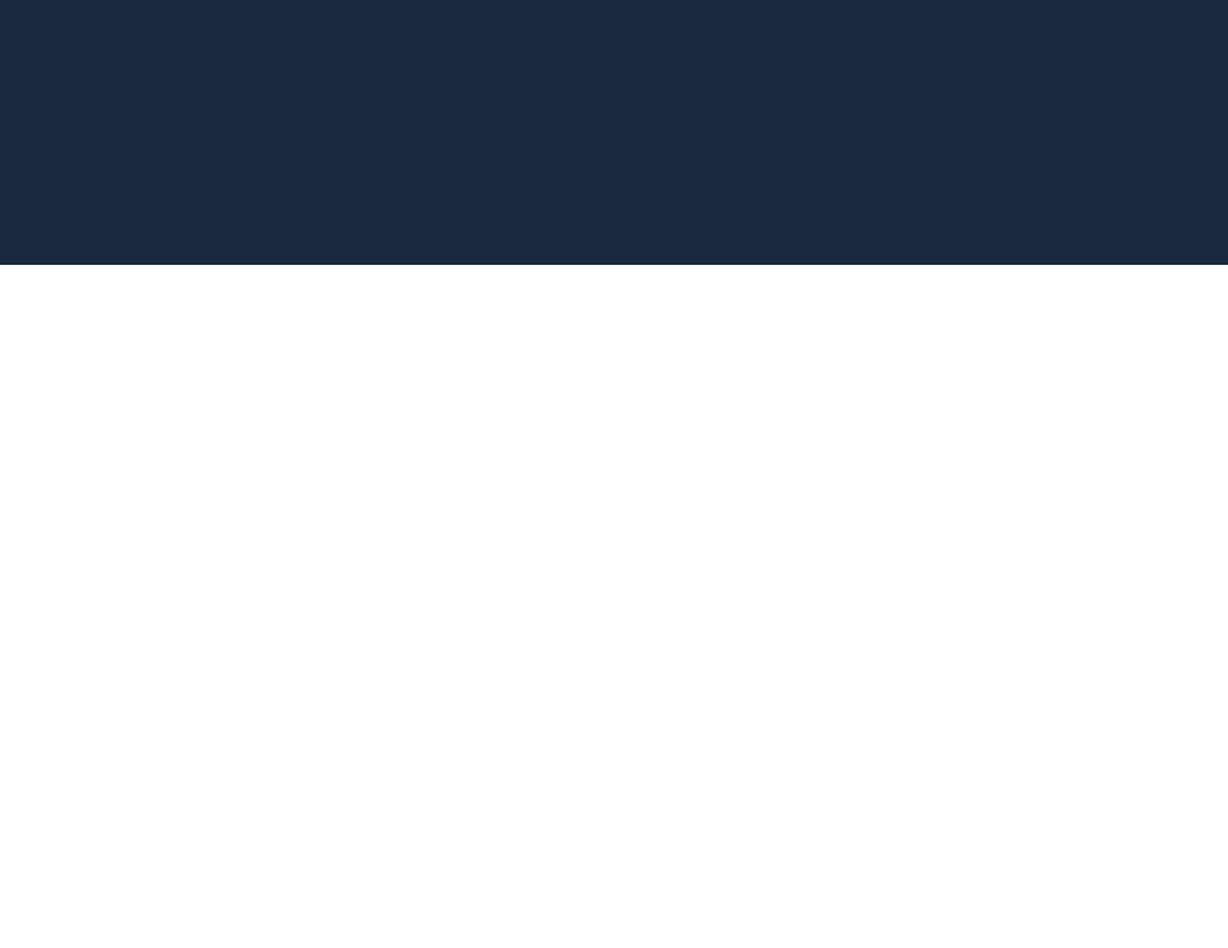
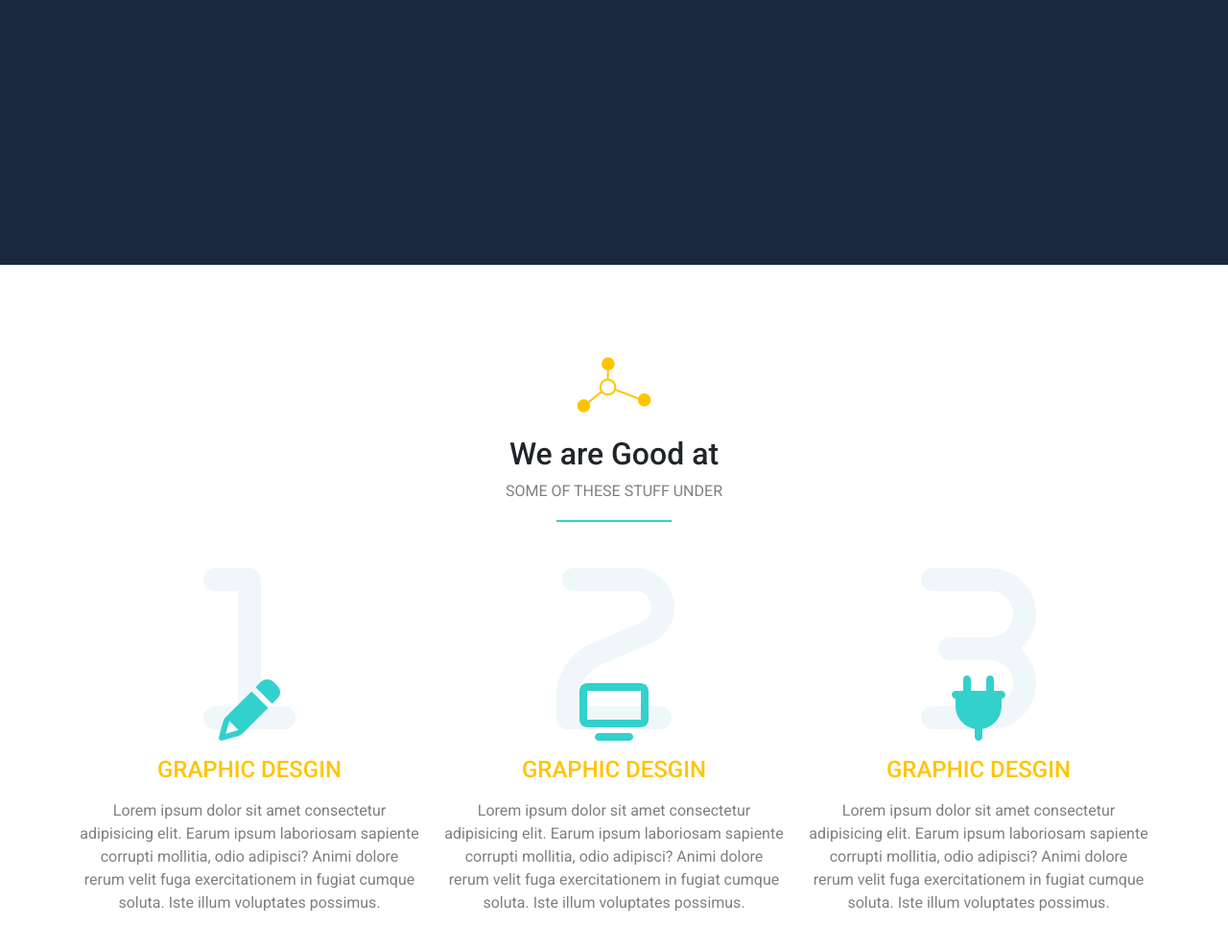
Before and after one commit to AmirElsaeed/Bondi, a plain HTML site: page index.html in a window 1280 px wide. Shown: the part 524-1512 px from the top of the page at 96% size. Before the commit the page ends 800 px from the top, so only its background shows below. Drawn offline with Linux system fonts and the light colour scheme.

Commit message:
features section

```diff
--- a/css/bondi.css
+++ b/css/bondi.css
@@ -3,6 +3,7 @@
     --green-color: #33d1cc;
     --red-color: #ff3150;
     --yellow-color: #ffc400;
+    --section-color: #eff7fa;
 }
 body {
     font-family: 'Roboto', sans-serif;
@@ -15,6 +16,16 @@ body {
 .main-btn:hover {
     background-color: #f11032;
     color: var(--yellow-color);
+}
+.main-title::after {
+    content: '';
+    width: 120px;
+    height: 2px;
+    background-color: var(--green-color);
+    position: absolute;
+    bottom: -20px;
+    left: 50%;
+    transform: translateX(-50%);
 }
 /*start navbar*/
 .navbar {
@@ -53,3 +64,22 @@ body {
     min-height: calc(100vh - 72px);
 }
 /*end landing*/
+/* start features */
+.features .icon-holder {
+    height: 200px;
+}
+.features .icon-holder svg {
+    left: 50%;
+    transform: translateX(-50%);
+}
+.features .icon-holder .number {
+    font-size: 12rem;
+    color: var(--section-color);
+}
+.features .icon-holder .icon {
+    color: var(--green-color);
+}
+.features .feat h4 {
+    color: var(--yellow-color);
+}
+/* end features */
--- a/index.html
+++ b/index.html
@@ -64,6 +64,50 @@
         <a href="#" class="btn rounded-pill main-btn">Get Started</a>
       </div>
     </div>
+
+    <div class="features text-center pt-5 pb-5">
+      <div class="container">
+        <div class="main-title mt-5 mb-5 position-relative"><!--so i can use before and after-->
+          <img class="mb-4" src="imgs/title.png" alt="" />
+          <h2>We are Good at</h2>
+          <p class="text-black-50 text-uppercase">Some Of These Stuff Under</p>
+        </div>
+        <div class="row">
+          <div class="col-md-6 col-lg-4"> <!-- 2 columns in md screen, 3 cols in lg-->
+            <div class="feat">
+              <div class="icon-holder position-relative">
+                <div class="fa-solid fa-1 position-absolute bottom-0 number"></div>
+                <div class="fa-solid fa-pencil fa-4x position-absolute bottom-0 icon"></div>
+              </div>
+              <h4 class="mb-3 mt-3 text-uppercase">Graphic Desgin</h4>
+              <p class="text-black-50 lh-base">Lorem ipsum dolor sit amet consectetur adipisicing elit. Earum ipsum laboriosam sapiente corrupti mollitia, odio adipisci? Animi dolore rerum velit fuga exercitationem in fugiat cumque soluta. Iste illum voluptates possimus.</p>
+            </div>
+          </div>
+
+          <div class="col-md-6 col-lg-4"> <!-- 2 columns in md screen, 3 cols in lg-->
+            <div class="feat">
+              <div class="icon-holder position-relative">
+                <div class="fa-solid fa-2 position-absolute bottom-0 number"></div>
+                <div class="fa-solid fa-tv fa-4x position-absolute bottom-0 icon"></div>
+              </div>
+              <h4 class="mb-3 mt-3 text-uppercase">Graphic Desgin</h4>
+              <p class="text-black-50 lh-base">Lorem ipsum dolor sit amet consectetur adipisicing elit. Earum ipsum laboriosam sapiente corrupti mollitia, odio adipisci? Animi dolore rerum velit fuga exercitationem in fugiat cumque soluta. Iste illum voluptates possimus.</p>
+            </div>
+          </div>
+
+          <div class="col-md-6 col-lg-4"> <!-- 2 columns in md screen, 3 cols in lg-->
+            <div class="feat">
+              <div class="icon-holder position-relative">
+                <div class="fa-solid fa-3 position-absolute bottom-0 number"></div>
+                <div class="fa-solid fa-plug fa-4x position-absolute bottom-0 icon"></div>
+              </div>
+              <h4 class="mb-3 mt-3 text-uppercase">Graphic Desgin</h4>
+              <p class="text-black-50 lh-base">Lorem ipsum dolor sit amet consectetur adipisicing elit. Earum ipsum laboriosam sapiente corrupti mollitia, odio adipisci? Animi dolore rerum velit fuga exercitationem in fugiat cumque soluta. Iste illum voluptates possimus.</p>
+            </div>
+          </div>
+        </div>
+      </div>
+    </div>
     <script src="js/bootstrap.bundle.min.js"></script>
     <script src="js/all.min.js"></script>
   </body>
```
Also changed, not shown: imgs/title.png (added).
